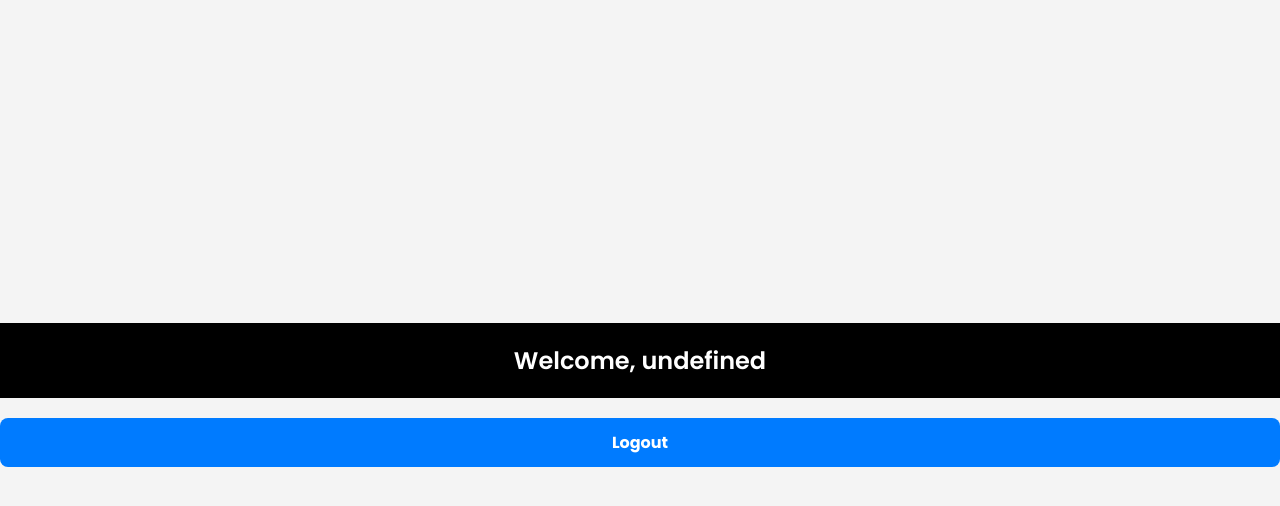
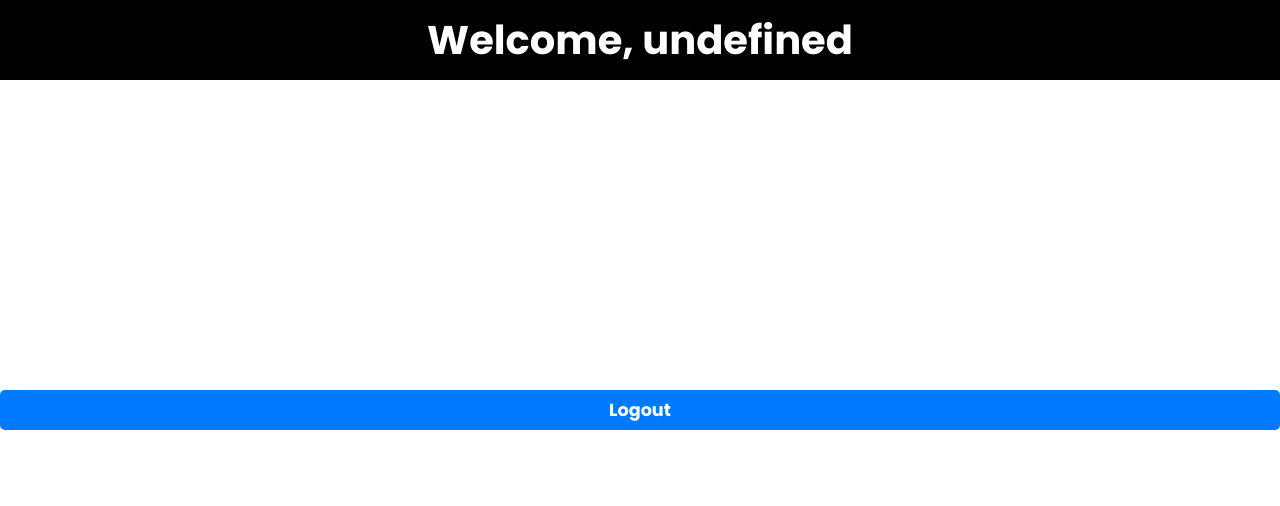
Before and after one commit to samzayoff/localstorageJS, a plain HTML site: page home.html in a window 1280 px wide. Drawn offline with Linux system fonts and the light colour scheme; sample sign-in values are in the browser's storage.

Commit message:
Update home.html

```diff
--- a/home.html
+++ b/home.html
@@ -1,6 +1,5 @@
 <!DOCTYPE html>
 <html lang="en">
-
 <head>
     <meta charset="UTF-8">
     <meta name="viewport" content="width=device-width, initial-scale=1.0">
@@ -8,70 +7,16 @@
     <script src="https://kit.fontawesome.com/0d2181fadc.js" crossorigin="anonymous"></script>
     <link rel="stylesheet" href="style.css">
     <script defer src="./script.js"></script>
-    <title>Welcome Page</title>
-    <style>
-        body {
-            font-family: 'Poppins', sans-serif;
-            background-color: #f4f4f4;
-            margin: 0;
-            padding: 0;
-            display: flex;
-            flex-direction: column;
-            align-items: center;
-            justify-content: center;
-            height: 100vh;
-        }
-
-        nav {
-            background-color: black;
-            color: white;
-            width: 100%;
-            padding: 20px 0;
-            text-align: center;
-        }
-
-        #welcomeUser {
-            font-size: 24px;
-            font-weight: 600;
-            margin: 0;
-        }
-
-        button {
-            background-color: #007bff;
-            color: white;
-            border: none;
-            padding: 12px 24px;
-            font-size: 16px;
-            cursor: pointer;
-            border-radius: 8px;
-            margin-top: 20px;
-            transition: background-color 0.3s ease;
-        }
-
-        button:hover {
-            background-color: #0056b3;
-        }
-
-        @media (max-width: 600px) {
-            #welcomeUser {
-                font-size: 18px;
-            }
-
-            button {
-                padding: 10px 20px;
-                font-size: 14px;
-            }
-        }
-    </style>
+    <title>Document</title>
 </head>
-
 <body>
-    <nav>
-        <h1 id="welcomeUser">Welcome, User!</h1>
+    <nav style="background-color: black; color: white;">
+        <center><h1 style="padding: 10px;" id="welcomeUser"></h1></center>
     </nav>
 
-    <button onclick="logout()">Logout</button>
+    <br><br><br><br><br><br><br><br><br><br><br><br>
+    <center><button onclick="logout()">Logout</button></center>
+
 
 </body>
-
 </html>
```
